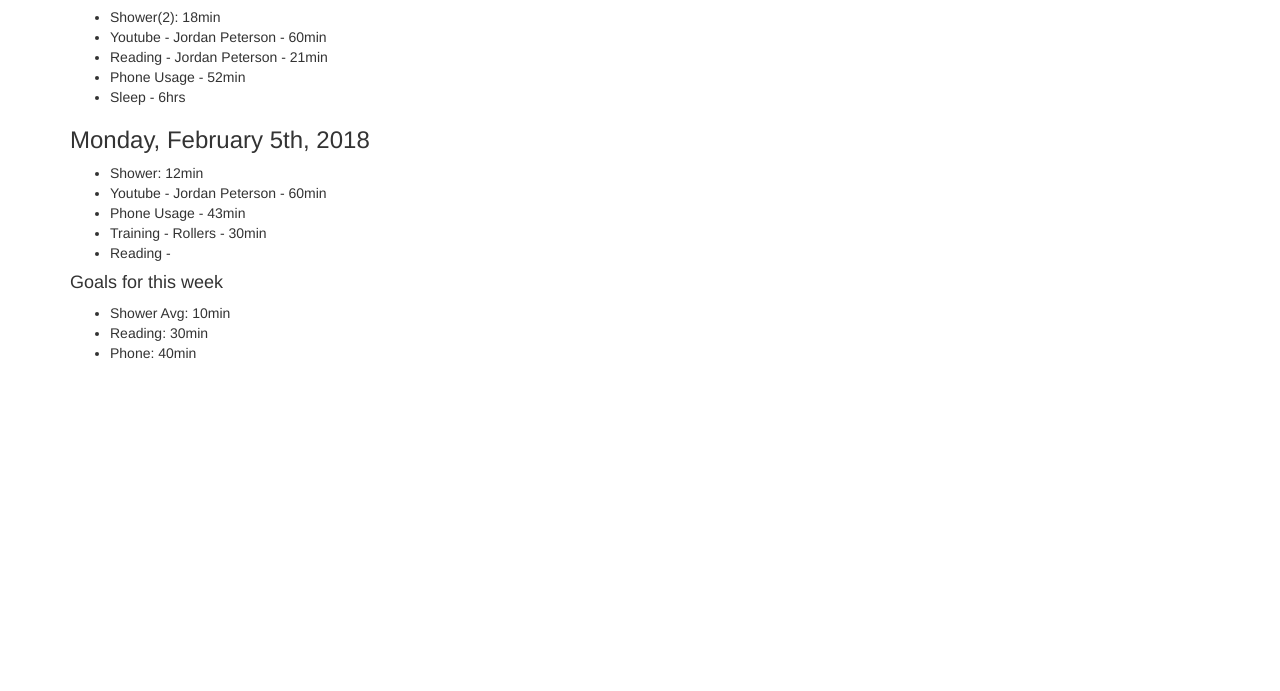
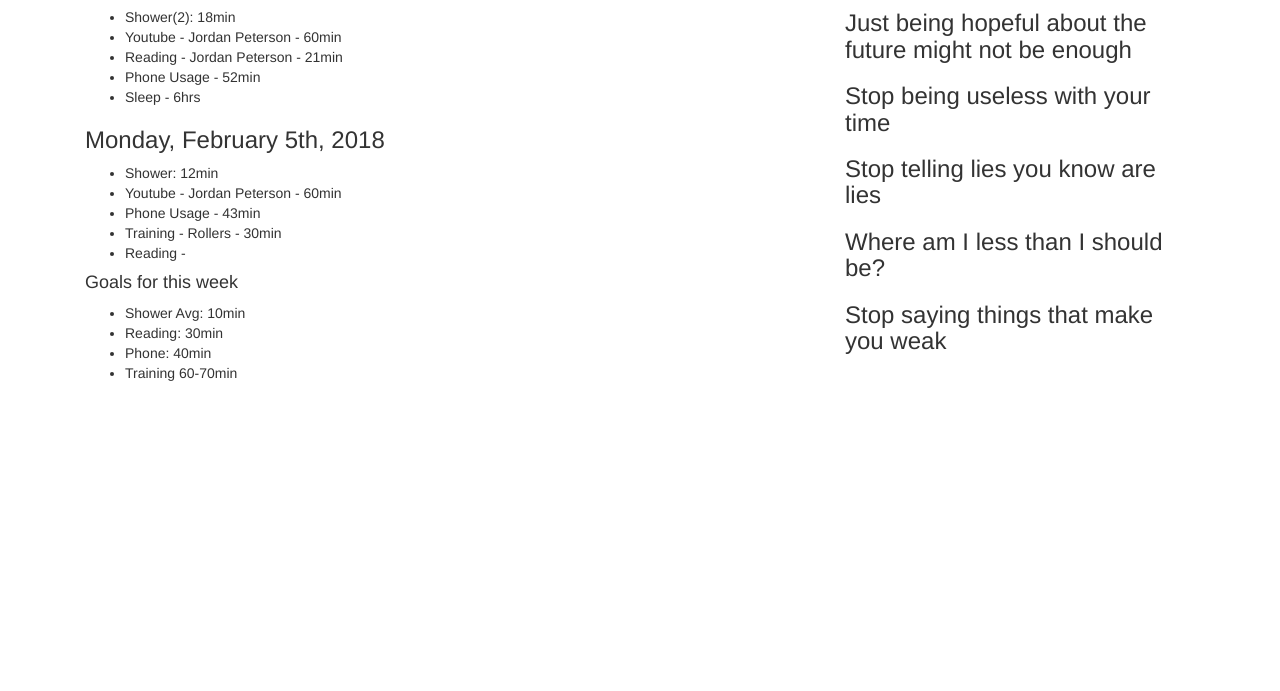
Before and after one commit to ColinOsborn/routine, a plain HTML site: page index.html in a window 1280 px wide. Shown: the part 109-800 px from the top of the page. Drawn offline with nearby package versions, Linux system fonts and the light colour scheme.

Commit message:
getting somewhere

```diff
--- a/index.html
+++ b/index.html
@@ -8,6 +8,8 @@
   </head>
   <body>
     <div class="container">
+      <div class="col-md-8">
+        <div class="format">
 
           <h1>Daily Routine</h1>
           <h3>Sunday, February 4th, 2018</h3>
@@ -31,8 +33,22 @@
             <li> Shower Avg: 10min</li>
             <li> Reading: 30min</li>
             <li> Phone: 40min</li>
+            <li> Training 60-70min</li>
           </ul>
 
+        </div>
+      </div>
+      <div class="container">
+        <div class="col-md-4">
+          <h2>Things to Keep in Mind</h2>
+          <h3> 6hrs a day = 42 hrs a week</h3>
+          <h3>Just being hopeful about the future might not be enough</h3>
+          <h3>Stop being useless with your time</h3>
+          <h3>Stop telling lies you know are lies</h3>
+          <h3>Where am I less than I should be?</h3>
+          <h3>Stop saying things that make you weak</h3>
+        </div>
+      </div>
     </div>
   </body>
   <script src="https://maxcdn.bootstrapcdn.com/bootstrap/3.3.7/js/bootstrap.min.js" integrity="sha384-Tc5IQib027qvyjSMfHjOMaLkfuWVxZxUPnCJA7l2mCWNIpG9mGCD8wGNIcPD7Txa" crossorigin="anonymous"></script>
--- a/styles.css
+++ b/styles.css
@@ -0,0 +1,7 @@
+body {
+  background-color: #000000;
+}
+
+format {
+  /* text-align: center; */
+}
```
Lines whose indentation alone changed are shown as unchanged.
